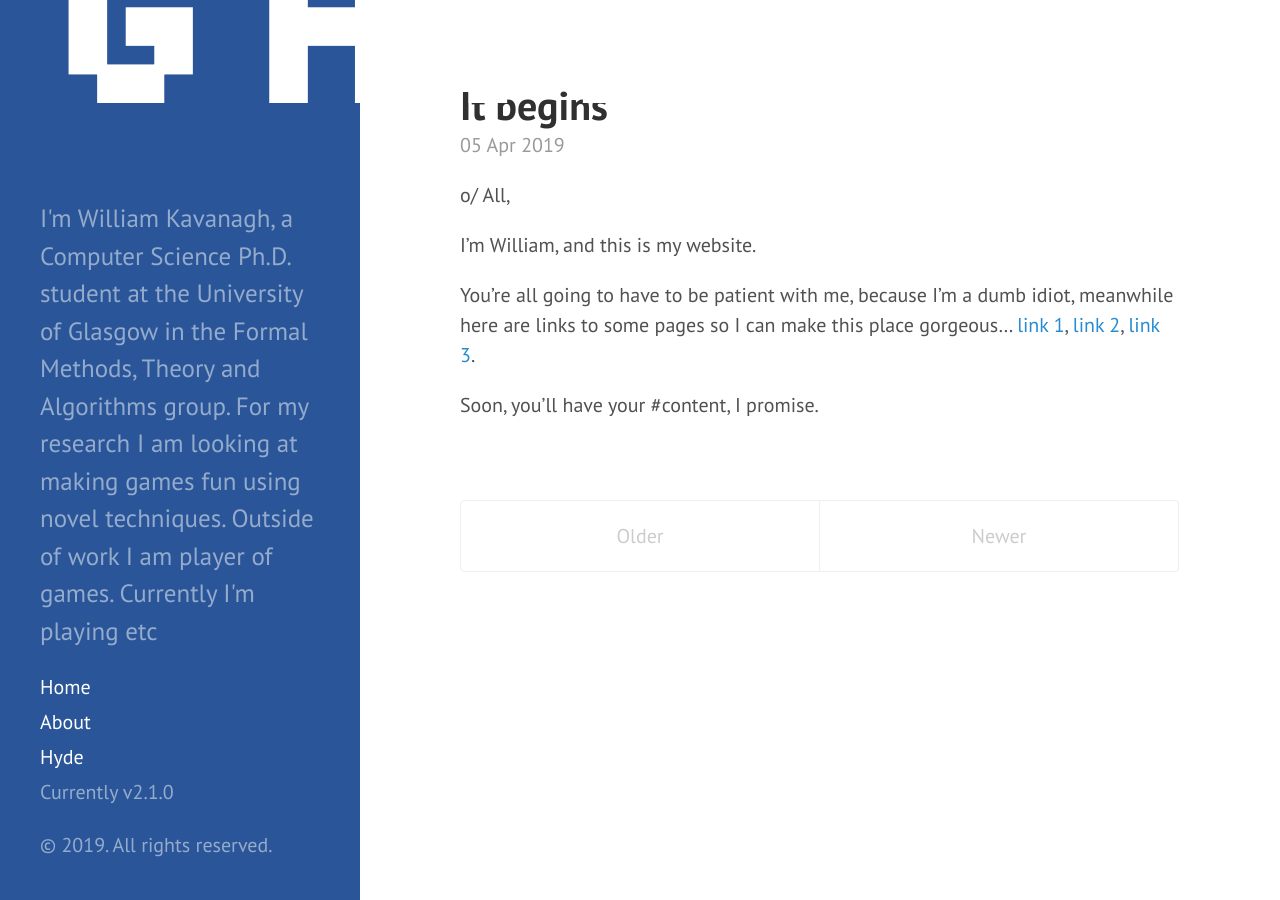
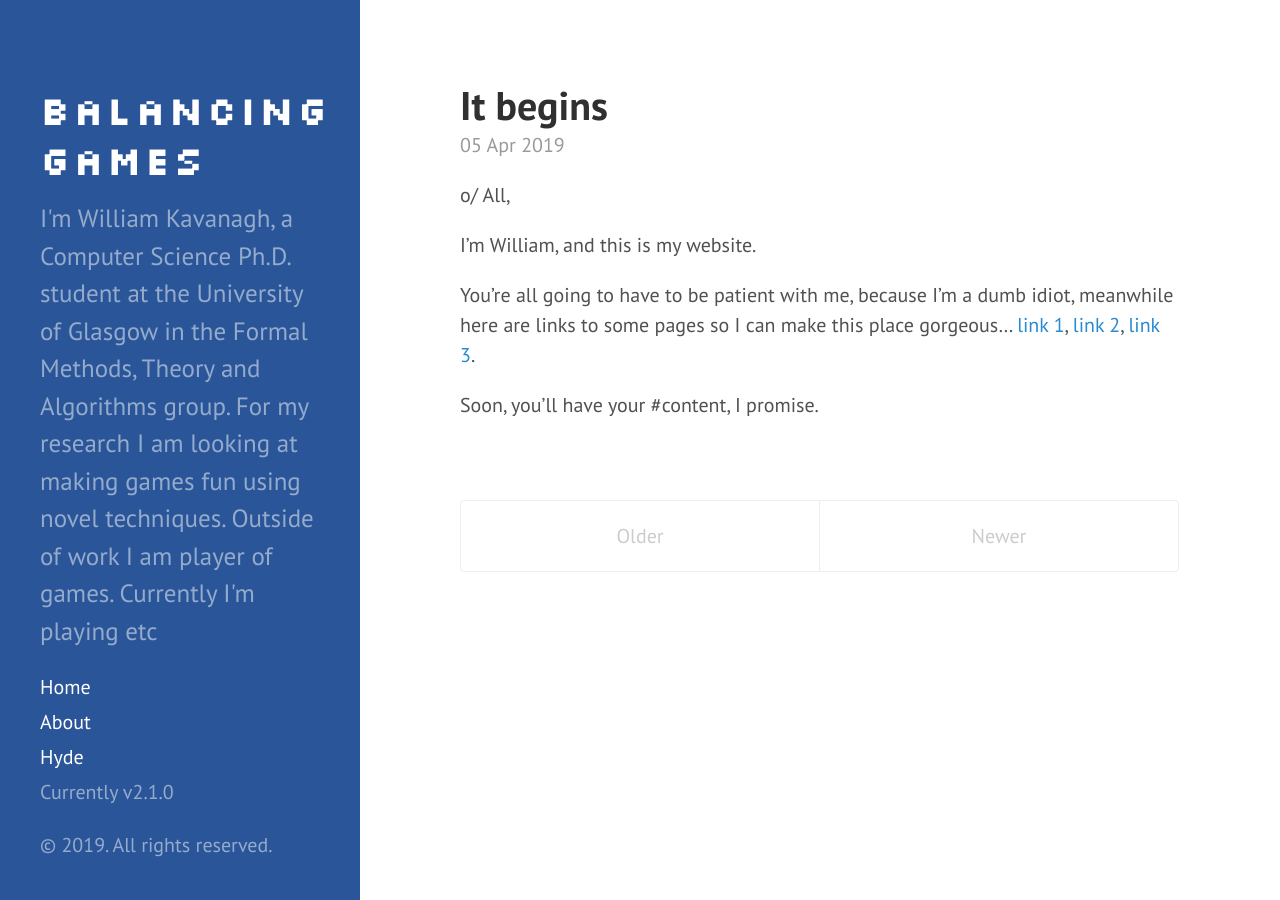
Before and after one commit to WJLKavanagh/balancing_blog, a Jekyll site: the page built from index.html, in a window 1280 px wide. Built offline with Jekyll 4.4.1, drawn with Linux system fonts in a browser that asks for light colours; the list of posts is cut into pages by our own code.

Commit message:
new css file

```diff
--- a/public/css/tweaks.css
+++ b/public/css/tweaks.css
@@ -8,7 +8,7 @@ html {
 /* sidebar name text (not links) */
 .sidebar-about h1 {
   font-family: "silks-font";
-  font-size: 12em;
+  font-size: 2em;
 }
 
 .leads {
```
